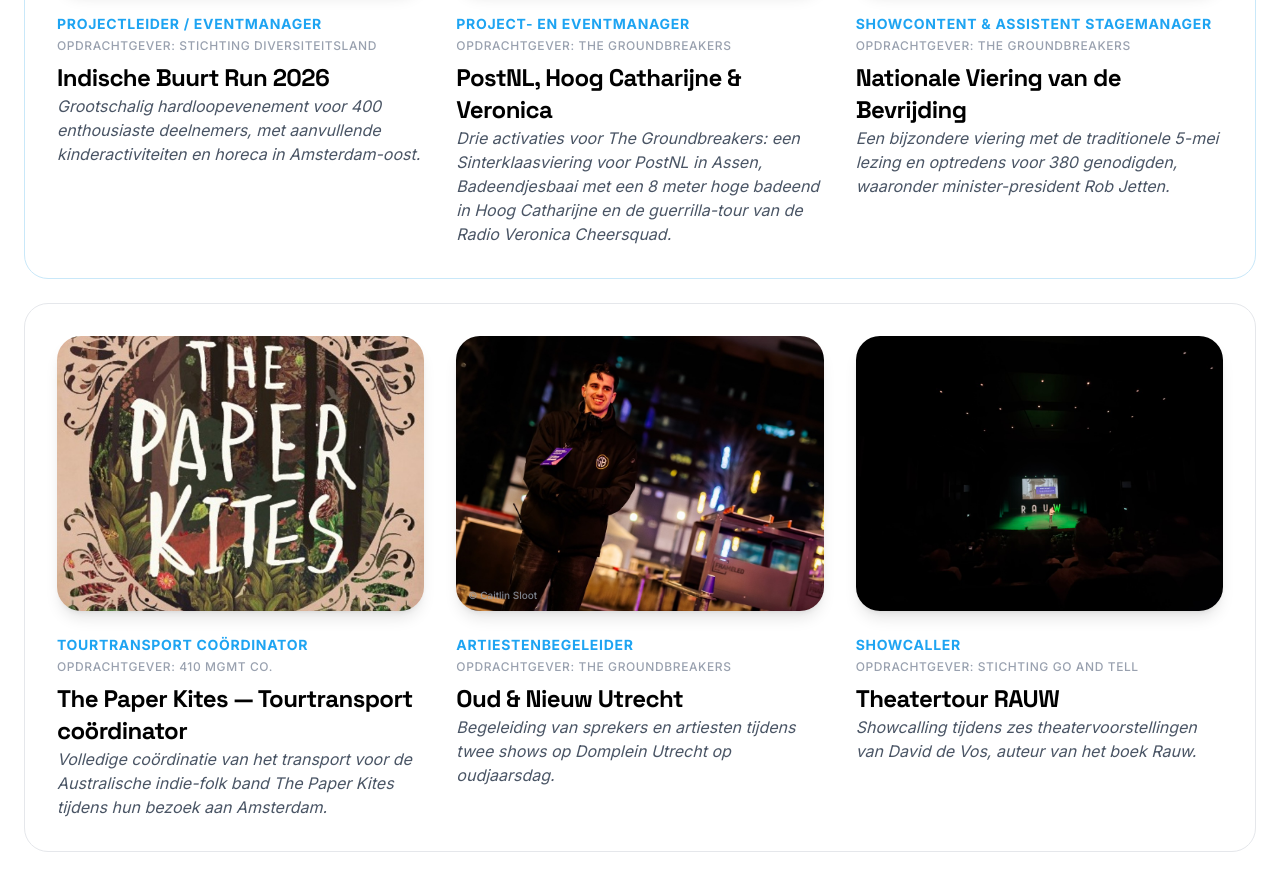
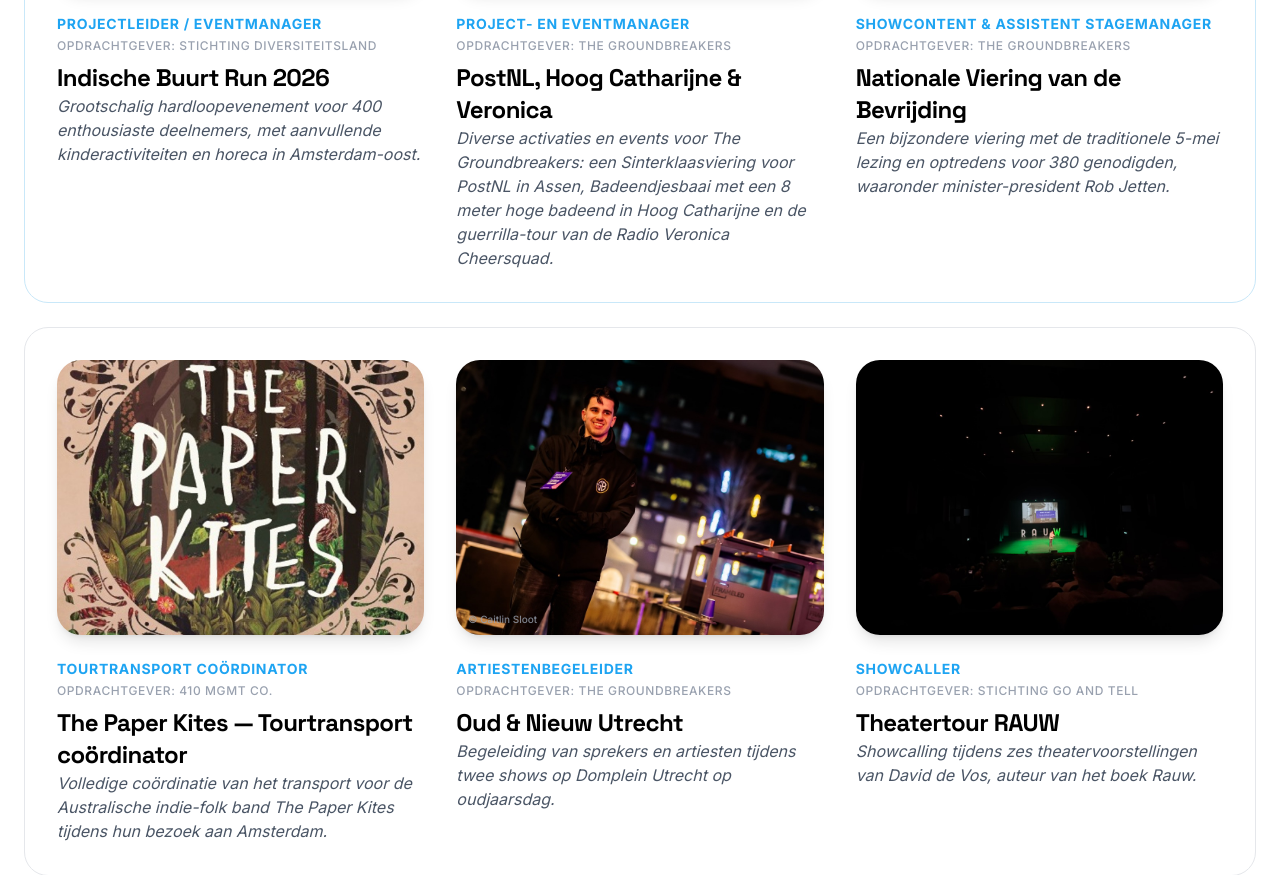
Before and after one commit to LucadikAI/wethecrowd-website, a React (Vite) app: page /projecten in a window 1280 px wide. Shown: the part 1380-2255 px from the top of the page. Built offline with nearby package versions, Linux system fonts and the light colour scheme.

Commit message:
Overzichtstekst TGB-project: Diverse activaties en events

```diff
--- a/src/data/projects.ts
+++ b/src/data/projects.ts
@@ -87,7 +87,7 @@
     title: "PostNL, Hoog Catharijne & Veronica",
     role: "Project- en eventmanager",
     client: "The Groundbreakers",
-    impact: "Drie activaties voor The Groundbreakers: een Sinterklaasviering voor PostNL in Assen, Badeendjesbaai met een 8 meter hoge badeend in Hoog Catharijne en de guerrilla-tour van de Radio Veronica Cheersquad.",
+    impact: "Diverse activaties en events voor The Groundbreakers: een Sinterklaasviering voor PostNL in Assen, Badeendjesbaai met een 8 meter hoge badeend in Hoog Catharijne en de guerrilla-tour van de Radio Veronica Cheersquad.",
     description: `Voor The Groundbreakers werk ik als project- en eventmanager aan uiteenlopende brand experiences en events. Van kinderfeest tot zomeractivatie en guerrilla-tour: steeds met dezelfde opdracht, namelijk het voortraject strak houden en op locatie zorgen dat het plan ook echt gebeurt.
 
 ## Badeendjesbaai — Hoog Catharijne, Utrecht
```
